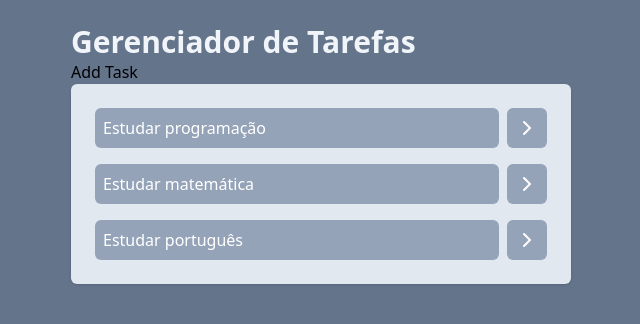
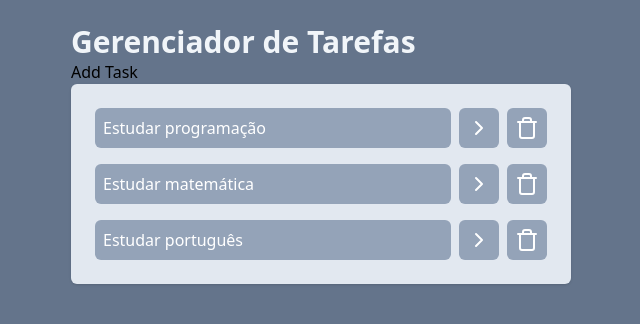
Before and after one commit to Caroline-An/curso-react, a React (Vite) app: page / in a window 1280 px wide. Shown: the top 324 px of the page, without its empty margins (319-959 px from the left). Built offline with nearby package versions, Linux system fonts and the light colour scheme.

Commit message:
passando a função como props e atualizando a UI para reagir ao clicar nos botões e fazer a exclusão da atividade

```diff
--- a/src/App.jsx
+++ b/src/App.jsx
@@ -25,6 +25,24 @@
     },
   ]);
 
+  function onTaskClick(taskId) {
+    const newTasks = tasks.map((task) => {
+      //PRECISO ATUALIZAR ESSA TAREFA
+      if (task.id == taskId) {
+        return { ...task, isCompleted: !task.isCompleted };
+      }
+      //NÃO PRECISO ATUALIZAR ESSA TAREFA
+      return task;
+    });
+
+    setTask(newTasks);
+  }
+
+  function onDeleteTaskClick(taskId) {
+    const newTasks = tasks.filter((task) => task.id != taskId);
+    setTask(newTasks);
+  }
+
   return (
     //dentro dos returns só pode entrar uma div por vez
     <div className="w-screen h-screen bg-slate-500 flex justify-center p-6">
@@ -33,7 +51,11 @@
           Gerenciador de Tarefas
         </h1>
         <AddTask />
-        <Tasks tasks={tasks} />
+        <Tasks
+          tasks={tasks}
+          onTaskClick={onTaskClick}
+          onDeleteTaskClick={onDeleteTaskClick}
+        />
       </div>
     </div>
   );
--- a/src/components/Tasks.jsx
+++ b/src/components/Tasks.jsx
@@ -1,15 +1,26 @@
-import { ChevronRightIcon } from "lucide-react";
+import { ChevronRightIcon, DeleteIcon, TrashIcon } from "lucide-react";
 
 function Tasks(props) {
   return (
     <ul className="space-y-4 p-6 bg-slate-200 rounded-md shadow">
       {props.tasks.map((task) => (
         <li key={task.id} className="flex gap-2">
-          <button className="text-left bg-slate-400 w-full text-white p-2 rounded-md">
+          <button
+            onClick={() => props.onTaskClick(task.id)}
+            className={
+              'text-left bg-slate-400 w-full text-white p-2 rounded-md ${task.isCompleted && "line-through"}'
+            }
+          >
             {task.text}
           </button>
           <button className="bg-slate-400 text-white p-2 rounded-md">
             <ChevronRightIcon />
+          </button>
+          <button
+            onClick={() => props.onDeleteTaskClick(task.id)}
+            className="bg-slate-400 text-white p-2 rounded-md"
+          >
+            <TrashIcon />
           </button>
         </li>
       ))}
```
